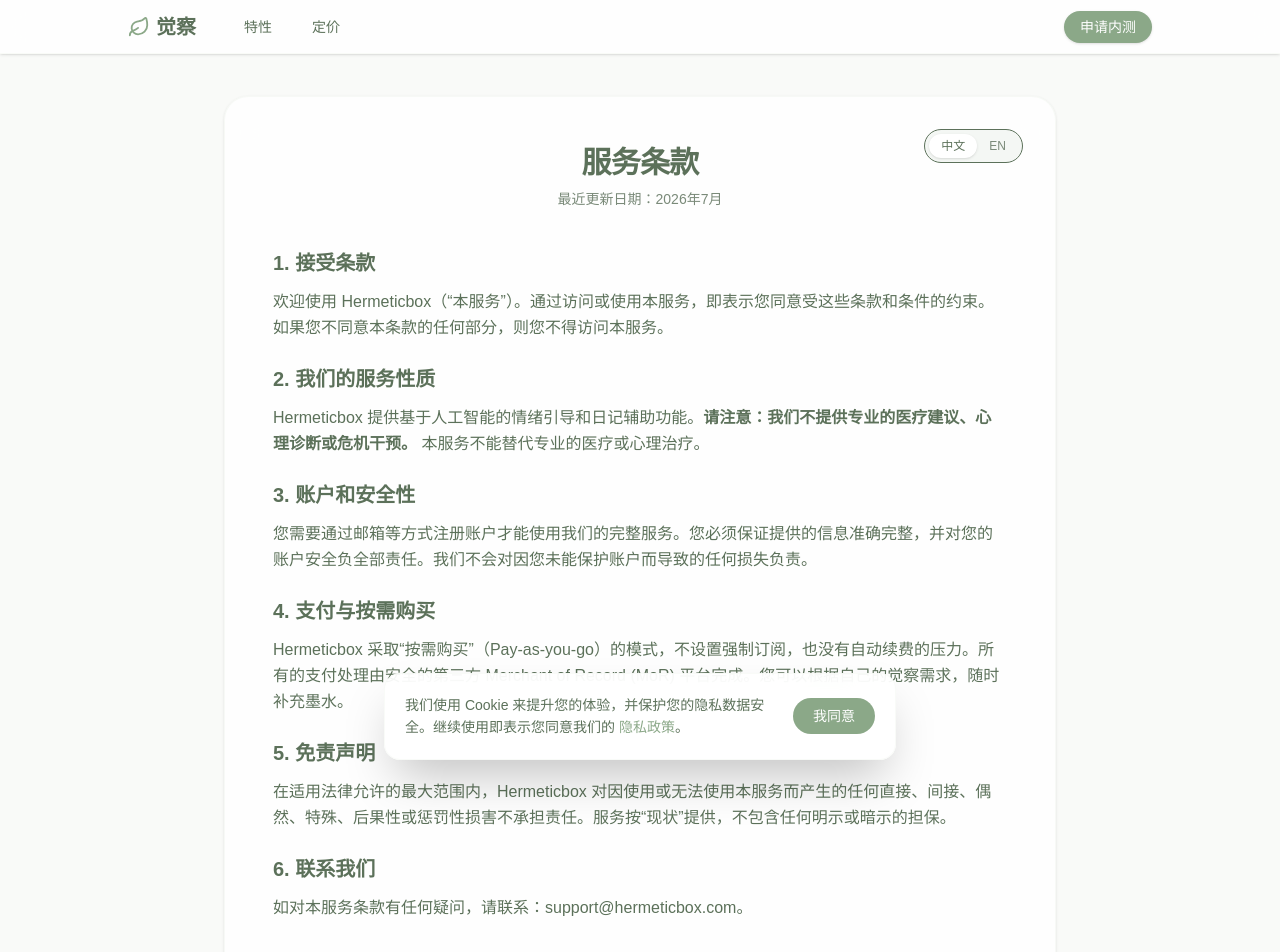
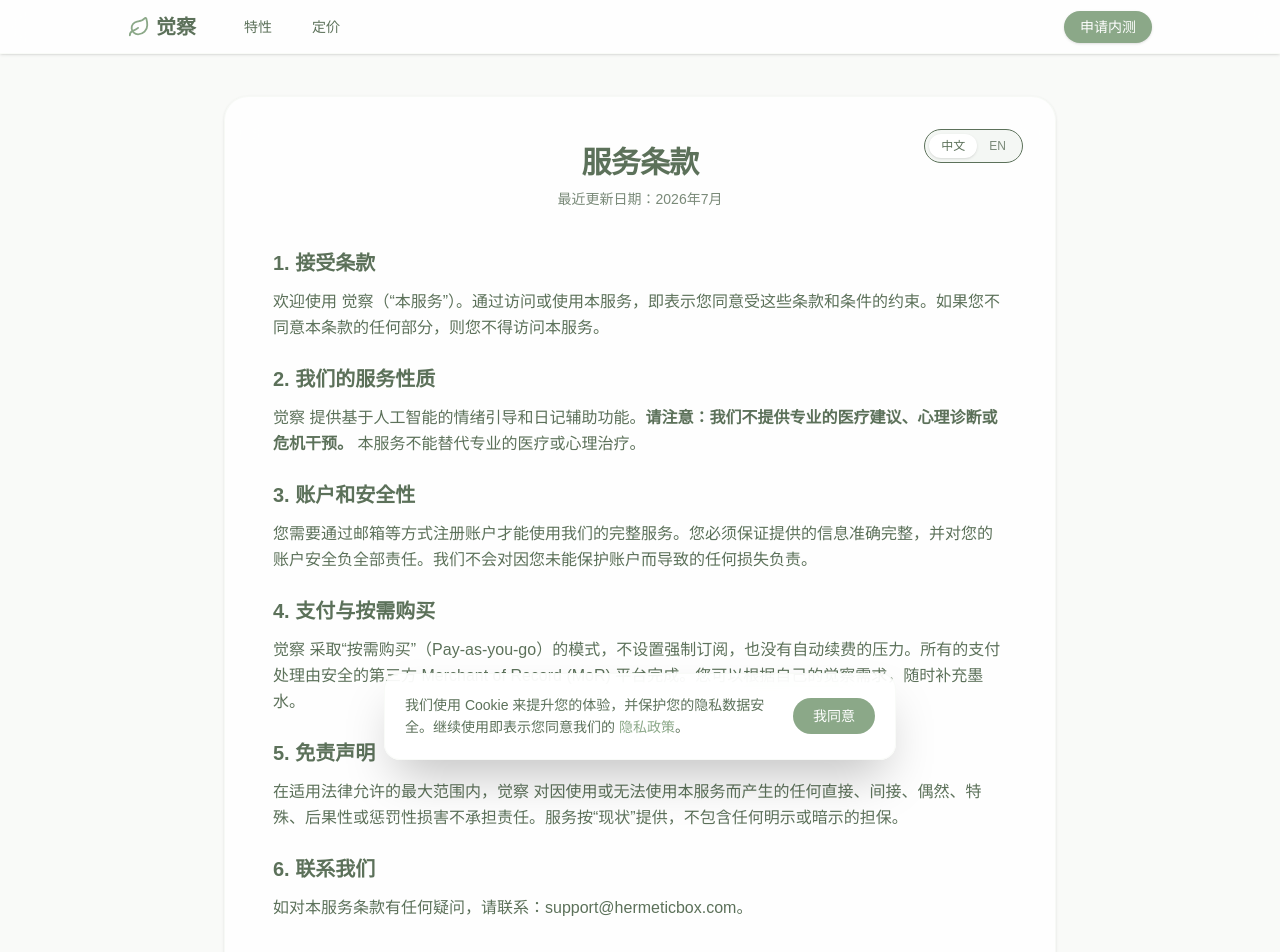
Before and after one commit to lumiwell/journal-web, a Next.js app: page /terms-of-service in a window 1280 px wide. Shown: the top 952 px of the page. Built offline with nearby package versions, Linux system fonts and the light colour scheme; no server answers.

Commit message:
chore: rename brand identity to 觉察 across footer and policy pages

```diff
--- a/app/privacy-policy/page.tsx
+++ b/app/privacy-policy/page.tsx
@@ -41,7 +41,7 @@
             <section>
               <h2 className="text-xl font-semibold mb-3">1. 核心承诺</h2>
               <p>
-                Hermeticbox 是一款情绪记录辅助工具。我们深知您在这里记录的内容包含极为私密的情感和心理状态。我们承诺：<strong className="font-semibold text-sage-dark">您的数据归您所有，我们绝不会出售您的任何个人数据。</strong>
+                觉察 是一款情绪记录辅助工具。我们深知您在这里记录的内容包含极为私密的情感和心理状态。我们承诺：<strong className="font-semibold text-sage-dark">您的数据归您所有，我们绝不会出售您的任何个人数据。</strong>
               </p>
             </section>
 
@@ -86,7 +86,7 @@
             <section>
               <h2 className="text-xl font-semibold mb-3">1. Our Core Commitment</h2>
               <p>
-                Hermeticbox is an emotional journaling tool. We deeply understand that the content you record here contains highly private emotional and psychological states. We promise: <strong className="font-semibold text-sage-dark">Your data belongs to you, and we will never sell any of your personal data.</strong>
+                Juecha is an emotional journaling tool. We deeply understand that the content you record here contains highly private emotional and psychological states. We promise: <strong className="font-semibold text-sage-dark">Your data belongs to you, and we will never sell any of your personal data.</strong>
               </p>
             </section>
 
--- a/app/refund-policy/page.tsx
+++ b/app/refund-policy/page.tsx
@@ -41,7 +41,7 @@
             <section>
               <h2 className="text-xl font-semibold mb-3">1. 退款总则</h2>
               <p>
-                感谢您选择 Hermeticbox。我们深知购买一款工具需要信任，因此我们希望为您提供安心的购买体验。由于我们提供的是数字服务（软件即服务，SaaS），一经使用，产生的 AI 计算成本将无法收回，但我们依然为您提供了合理的退款保障。
+                感谢您选择 觉察。我们深知购买一款工具需要信任，因此我们希望为您提供安心的购买体验。由于我们提供的是数字服务（软件即服务，SaaS），一经使用，产生的 AI 计算成本将无法收回，但我们依然为您提供了合理的退款保障。
               </p>
             </section>
 
@@ -74,7 +74,7 @@
             <section>
               <h2 className="text-xl font-semibold mb-3">5. 如何申请退款</h2>
               <p>
-                请使用您注册 Hermeticbox 的邮箱，发送邮件至 <strong>support@hermeticbox.com</strong>，并在邮件主题中标明“退款申请”。请在邮件正文中提供您的购买凭证和订单号。我们将在 3-5 个工作日内处理您的请求。退款将原路返回您的支付账户。
+                请使用您注册 觉察 的邮箱，发送邮件至 <strong>support@hermeticbox.com</strong>，并在邮件主题中标明“退款申请”。请在邮件正文中提供您的购买凭证和订单号。我们将在 3-5 个工作日内处理您的请求。退款将原路返回您的支付账户。
               </p>
             </section>
           </div>
@@ -83,7 +83,7 @@
             <section>
               <h2 className="text-xl font-semibold mb-3">1. General Principles</h2>
               <p>
-                Thank you for choosing Hermeticbox. We understand that purchasing a tool requires trust, and we want to provide you with a worry-free buying experience. Since we offer a digital service (Software as a Service, SaaS), the AI computation costs incurred upon usage cannot be recovered. However, we still provide a reasonable refund policy.
+                Thank you for choosing Juecha. We understand that purchasing a tool requires trust, and we want to provide you with a worry-free buying experience. Since we offer a digital service (Software as a Service, SaaS), the AI computation costs incurred upon usage cannot be recovered. However, we still provide a reasonable refund policy.
               </p>
             </section>
 
@@ -116,7 +116,7 @@
             <section>
               <h2 className="text-xl font-semibold mb-3">5. How to Request a Refund</h2>
               <p>
-                Please use the email address associated with your Hermeticbox account to send an email to <strong>support@hermeticbox.com</strong>, with "Refund Request" in the subject line. Please include your purchase receipt and order number in the body of the email. We will process your request within 3-5 business days. The refund will be credited back to your original payment method.
+                Please use the email address associated with your Juecha account to send an email to <strong>support@hermeticbox.com</strong>, with "Refund Request" in the subject line. Please include your purchase receipt and order number in the body of the email. We will process your request within 3-5 business days. The refund will be credited back to your original payment method.
               </p>
             </section>
           </div>
--- a/app/terms-of-service/page.tsx
+++ b/app/terms-of-service/page.tsx
@@ -41,14 +41,14 @@
             <section>
               <h2 className="text-xl font-semibold mb-3">1. 接受条款</h2>
               <p>
-                欢迎使用 Hermeticbox（“本服务”）。通过访问或使用本服务，即表示您同意受这些条款和条件的约束。如果您不同意本条款的任何部分，则您不得访问本服务。
+                欢迎使用 觉察（“本服务”）。通过访问或使用本服务，即表示您同意受这些条款和条件的约束。如果您不同意本条款的任何部分，则您不得访问本服务。
               </p>
             </section>
 
             <section>
               <h2 className="text-xl font-semibold mb-3">2. 我们的服务性质</h2>
               <p>
-                Hermeticbox 提供基于人工智能的情绪引导和日记辅助功能。<strong className="font-semibold text-sage-dark">请注意：我们不提供专业的医疗建议、心理诊断或危机干预。</strong> 本服务不能替代专业的医疗或心理治疗。
+                觉察 提供基于人工智能的情绪引导和日记辅助功能。<strong className="font-semibold text-sage-dark">请注意：我们不提供专业的医疗建议、心理诊断或危机干预。</strong> 本服务不能替代专业的医疗或心理治疗。
               </p>
             </section>
 
@@ -62,14 +62,14 @@
             <section>
               <h2 className="text-xl font-semibold mb-3">4. 支付与按需购买</h2>
               <p>
-                Hermeticbox 采取“按需购买”（Pay-as-you-go）的模式，不设置强制订阅，也没有自动续费的压力。所有的支付处理由安全的第三方 Merchant of Record (MoR) 平台完成。您可以根据自己的觉察需求，随时补充墨水。
+                觉察 采取“按需购买”（Pay-as-you-go）的模式，不设置强制订阅，也没有自动续费的压力。所有的支付处理由安全的第三方 Merchant of Record (MoR) 平台完成。您可以根据自己的觉察需求，随时补充墨水。
               </p>
             </section>
 
             <section>
               <h2 className="text-xl font-semibold mb-3">5. 免责声明</h2>
               <p>
-                在适用法律允许的最大范围内，Hermeticbox 对因使用或无法使用本服务而产生的任何直接、间接、偶然、特殊、后果性或惩罚性损害不承担责任。服务按“现状”提供，不包含任何明示或暗示的担保。
+                在适用法律允许的最大范围内，觉察 对因使用或无法使用本服务而产生的任何直接、间接、偶然、特殊、后果性或惩罚性损害不承担责任。服务按“现状”提供，不包含任何明示或暗示的担保。
               </p>
             </section>
 
@@ -85,14 +85,14 @@
             <section>
               <h2 className="text-xl font-semibold mb-3">1. Acceptance of Terms</h2>
               <p>
-                Welcome to Hermeticbox ("the Service"). By accessing or using the Service, you agree to be bound by these Terms and Conditions. If you disagree with any part of the terms, then you may not access the Service.
+                Welcome to Juecha ("the Service"). By accessing or using the Service, you agree to be bound by these Terms and Conditions. If you disagree with any part of the terms, then you may not access the Service.
               </p>
             </section>
 
             <section>
               <h2 className="text-xl font-semibold mb-3">2. Nature of Our Services</h2>
               <p>
-                Hermeticbox provides AI-based emotional guidance and journaling assistance. <strong className="font-semibold text-sage-dark">Please note: We do not provide professional medical advice, psychological diagnosis, or crisis intervention.</strong> This Service is not a substitute for professional medical or psychological treatment.
+                Juecha provides AI-based emotional guidance and journaling assistance. <strong className="font-semibold text-sage-dark">Please note: We do not provide professional medical advice, psychological diagnosis, or crisis intervention.</strong> This Service is not a substitute for professional medical or psychological treatment.
               </p>
             </section>
 
@@ -106,14 +106,14 @@
             <section>
               <h2 className="text-xl font-semibold mb-3">4. Payments and Pay-as-you-go</h2>
               <p>
-                Hermeticbox operates on a "Pay-as-you-go" model with no mandatory subscriptions and no auto-renewal pressure. All payment processing is handled by a secure third-party Merchant of Record (MoR) platform. You can top up your Ink balance at any time according to your journaling needs.
+                Juecha operates on a "Pay-as-you-go" model with no mandatory subscriptions and no auto-renewal pressure. All payment processing is handled by a secure third-party Merchant of Record (MoR) platform. You can top up your Ink balance at any time according to your journaling needs.
               </p>
             </section>
 
             <section>
               <h2 className="text-xl font-semibold mb-3">5. Disclaimer</h2>
               <p>
-                To the maximum extent permitted by applicable law, Hermeticbox shall not be liable for any direct, indirect, incidental, special, consequential, or punitive damages resulting from your use of or inability to use the Service. The Service is provided on an "AS IS" and "AS AVAILABLE" basis, without any express or implied warranties.
+                To the maximum extent permitted by applicable law, Juecha shall not be liable for any direct, indirect, incidental, special, consequential, or punitive damages resulting from your use of or inability to use the Service. The Service is provided on an "AS IS" and "AS AVAILABLE" basis, without any express or implied warranties.
               </p>
             </section>
 
--- a/components/layout/Footer.tsx
+++ b/components/layout/Footer.tsx
@@ -20,10 +20,10 @@
         <div className="flex flex-col items-center md:items-start gap-2">
           <Link href="/" className="flex items-center gap-1.5 text-sage-dark font-medium opacity-80 hover:opacity-100 transition-opacity">
             <Leaf size={18} className="text-sage-primary" />
-            <span>觉察 Hermeticbox</span>
+            <span>觉察</span>
           </Link>
           <p className="text-sm text-sage-muted">
-            &copy; {new Date().getFullYear()} Hermeticbox. 保留所有权利。
+            &copy; {new Date().getFullYear()} 觉察. 保留所有权利。
           </p>
           <p className="text-xs text-sage-muted/70">
             联系我们: <a href="mailto:support@hermeticbox.com" className="hover:text-sage-dark transition-colors">support@hermeticbox.com</a>
```
